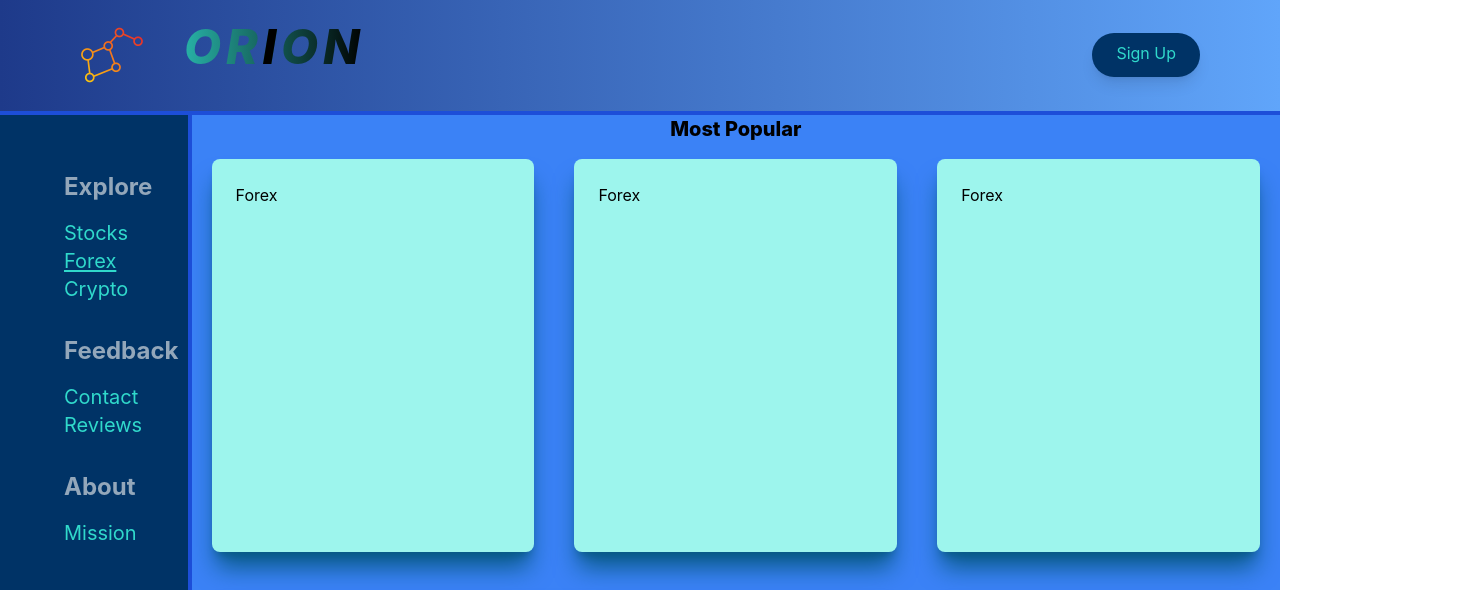
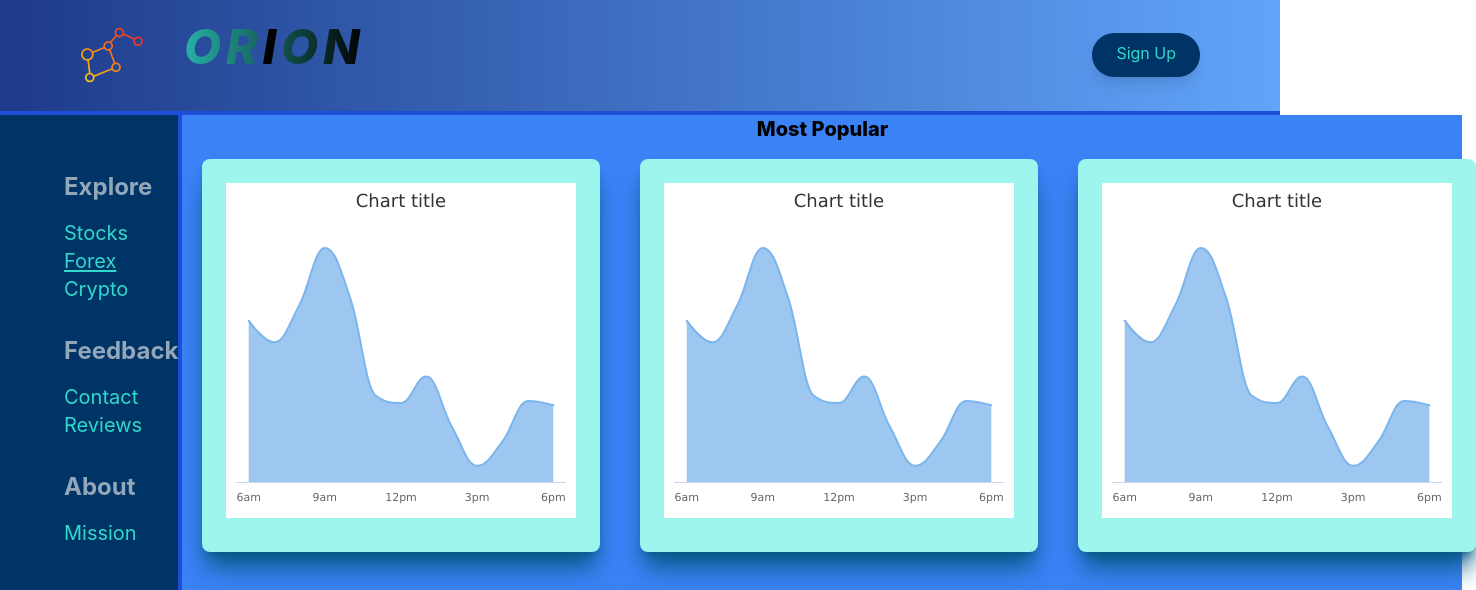
Before and after one commit to jumba23/Dashboard-NEXTJS-TAILWIND, a Next.js app: page /Explore/Forex in a window 1280 px wide. Shown: the top 590 px of the page, 1476 px wide, since content can reach past the window. Built offline with nearby package versions, Linux system fonts and the light colour scheme; no server answers.

Commit message:
forex hightchart updated

```diff
--- a/pages/Explore/Forex.js
+++ b/pages/Explore/Forex.js
@@ -1,4 +1,6 @@
 import React, { useState, useEffect } from "react";
+import HighchartsReact from "highcharts-react-official";
+import Highcharts from "highcharts/highstock";
 import { useRouter } from "next/router";
 
 const Forex = () => {
@@ -8,20 +10,113 @@ const Forex = () => {
 
   //========================== FOREX API FETCH =================================================
 
-  useEffect(() => {
-    getForex();
-  }, []);
+  // useEffect(() => {
+  //   getForex();
+  // }, []);
 
-  const getForex = async () => {
-    const res = await fetch(
-      "https://www.alphavantage.co/query?function=FX_DAILY&from_symbol=EUR&to_symbol=USD&outputsize=compact&apikey=N6AXATLA2U2CFJTK"
-    );
-    const data = await res.json();
-    setForex(data);
-    console.log(data["Time Series FX (Daily)"]);
+  // const getForex = async () => {
+  //   const res = await fetch(
+  //     "https://www.alphavantage.co/query?function=FX_DAILY&from_symbol=EUR&to_symbol=USD&outputsize=compact&apikey=N6AXATLA2U2CFJTK"
+  //   );
+  //   const data = await res.json();
+  //   setForex(data);
+  //   console.log(data["Time Series FX (Daily)"]);
+  // };
+
+  // ================== HIGHCHART OPTIONS ===================
+  const options = {
+    xAxis: {
+      // max: 12,
+      categories: [
+        "6am",
+        "7am",
+        "8am",
+        "9am",
+        "10am",
+        "11am",
+        "12pm",
+        "1pm",
+        "2pm",
+        "3pm",
+        "4pm",
+        "5pm",
+        "6pm",
+      ],
+      crosshair: {
+        width: 2,
+        color: "gray",
+        dashStyle: "shortdot",
+      },
+      tickInterval: 3, // sets xAxis data points
+    },
+    yAxis: {
+      // tickInterval: 5,
+      labels: {
+        enabled: false,
+        //   format: "${text}", // The $ is literally a dollar unit
+      },
+      gridLineWidth: 0, // Remove background line charts
+      title: {
+        text: "",
+      },
+    },
+    series: [
+      {
+        name: "Current Stock Name",
+        data: [
+          1.06094, 1.0588, 1.0625, 1.06812, 1.06317, 1.05355, 1.05281, 1.05542,
+          1.05048, 1.0466, 1.04902, 1.053, 1.05258,
+        ],
+        type: "areaspline",
+        threshold: null,
+        marker: {
+          enabled: false,
+          states: {
+            hover: {
+              enabled: false,
+            },
+          },
+        },
+        //     fillColor: {
+        //       linearGradient: {
+        //         x1: 0,
+        //         y1: 0,
+        //         x2: 0,
+        //         y2: 1,
+        //       },
+        //       stops: [
+        //         [0, Highcharts.getOptions().colors[0]],
+        //         [
+        //           1,
+        //           Highcharts.color(Highcharts.getOptions().colors[0])
+        //             .setOpacity(0)
+        //             .get("rgba"),
+        //         ],
+        //       ],
+        //     },
+      },
+    ],
+    chart: {
+      // Edit chart spacing
+      spacingBottom: 15,
+      spacingTop: 10,
+      spacingLeft: 10,
+      spacingRight: 10,
+      // Explicitly tell the width and height of a chart
+      width: 350,
+      height: 335,
+    },
+    // removes Highcharts.com
+    credits: {
+      enabled: false,
+    },
+    // removes legend below x-axis
+    legend: {
+      enabled: false,
+    },
   };
 
-  //===========================================================================================
+  // ======================================================
 
   https: return (
     <div className="flex h-full">
@@ -30,7 +125,7 @@ const Forex = () => {
           key={i}
           className="flex w-1/3 m-5 transition duration-500 transform shadow-xl shadow-sky-800 card bg-reallyLightBabyBlue hover:cursor-pointer hover:scale-105"
         >
-          {category}
+          <HighchartsReact highcharts={Highcharts} options={options} />
         </div>
       ))}
     </div>
--- a/pages/index.js
+++ b/pages/index.js
@@ -10,6 +10,10 @@ export default function Home() {
   // ================================= HIGHCHART =========================
 
   const options = {
+    title: {
+      text: category,
+    },
+
     xAxis: {
       // max: 12,
       categories: [
```
